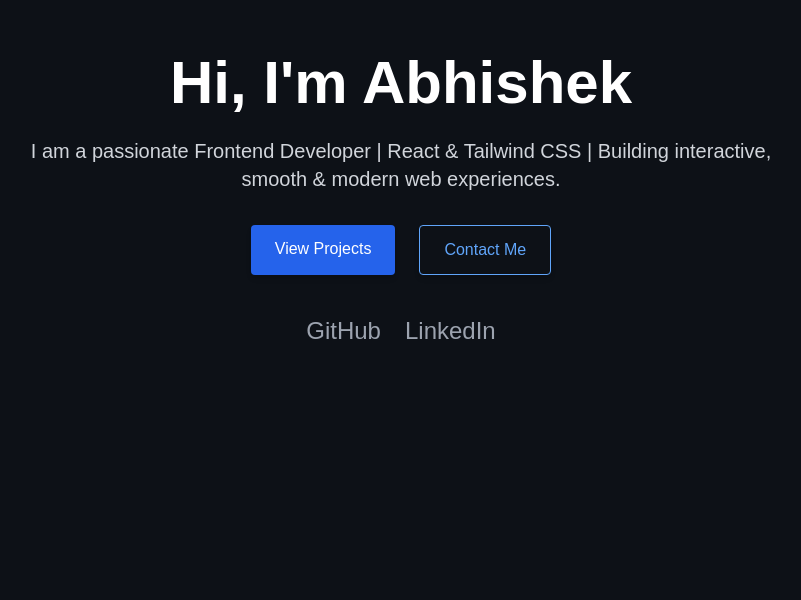
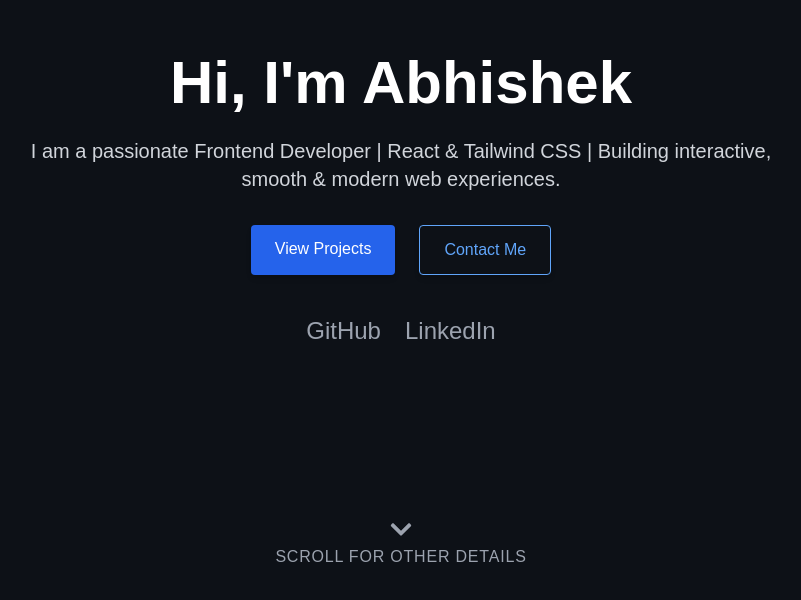
Before and after one commit to Abhi146161/abhishek-portfolio-, a React (Vite) app: page / in a window 1280 px wide. Shown: the part 200-800 px from the top of the page, without its empty margins (239-1040 px from the left). Built offline with nearby package versions, Linux system fonts and the light colour scheme.

Commit message:
update codes

```diff
--- a/src/Header.jsx
+++ b/src/Header.jsx
@@ -1,10 +1,11 @@
 import React from "react";
 import { motion } from "framer-motion";
+import { FaChevronDown } from "react-icons/fa";
 
 const Header = () => {
   return (
     <motion.header
-      className="bg-[#0d1117] text-white min-h-screen flex flex-col justify-center items-center text-center px-6"
+      className="bg-[#0d1117] text-white min-h-screen flex flex-col justify-center items-center text-center px-6 relative"
       initial={{ opacity: 0 }}
       animate={{ opacity: 1 }}
       transition={{ duration: 1 }}
@@ -76,6 +77,18 @@ const Header = () => {
           LinkedIn
         </motion.a>
       </motion.div>
+
+      {/* Scroll Hint */}
+      <motion.a
+        href="#skills"
+        className="absolute bottom-8 flex flex-col items-center text-gray-400 hover:text-white text-sm sm:text-base"
+        initial={{ y: 0 }}
+        animate={{ y: [0, 10, 0] }}
+        transition={{ repeat: Infinity, duration: 1.5, ease: "easeInOut" }}
+      >
+        <FaChevronDown className="text-2xl mb-1" />
+        <span className="uppercase tracking-wider">Scroll for other details</span>
+      </motion.a>
     </motion.header>
   );
 };
```
